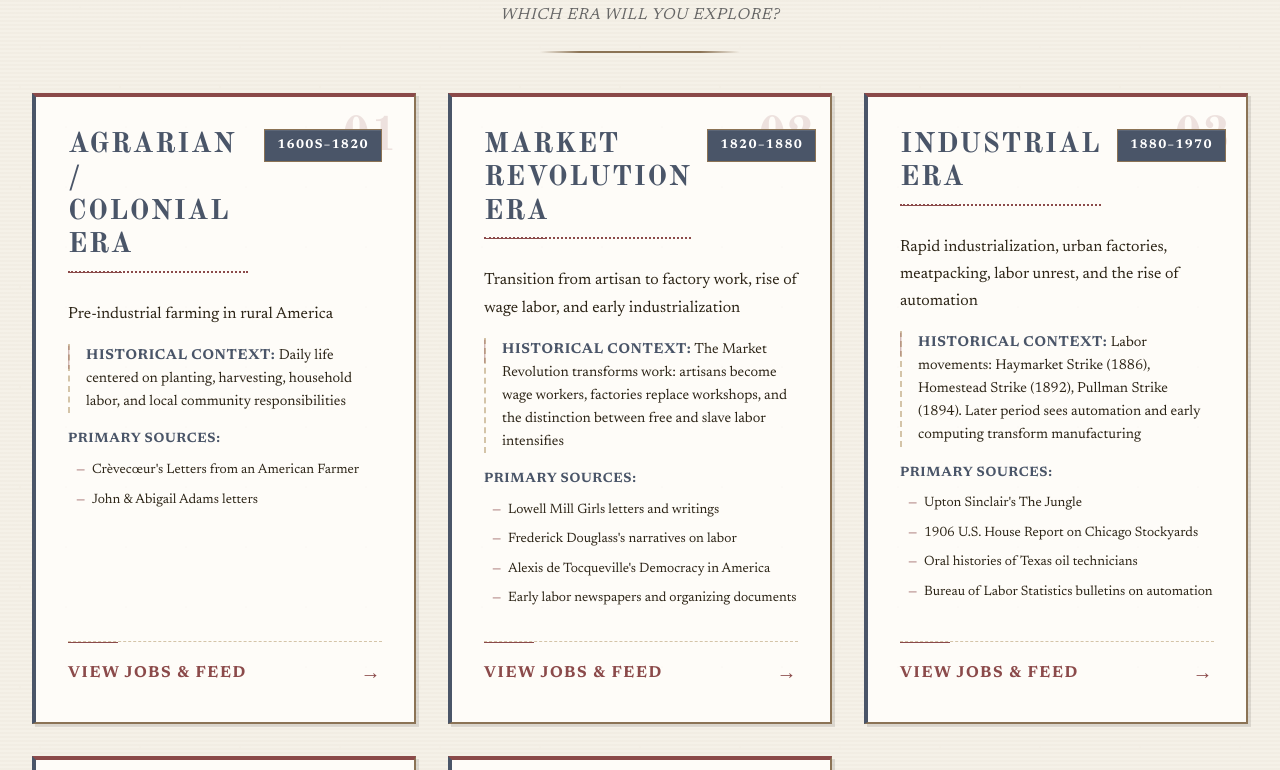
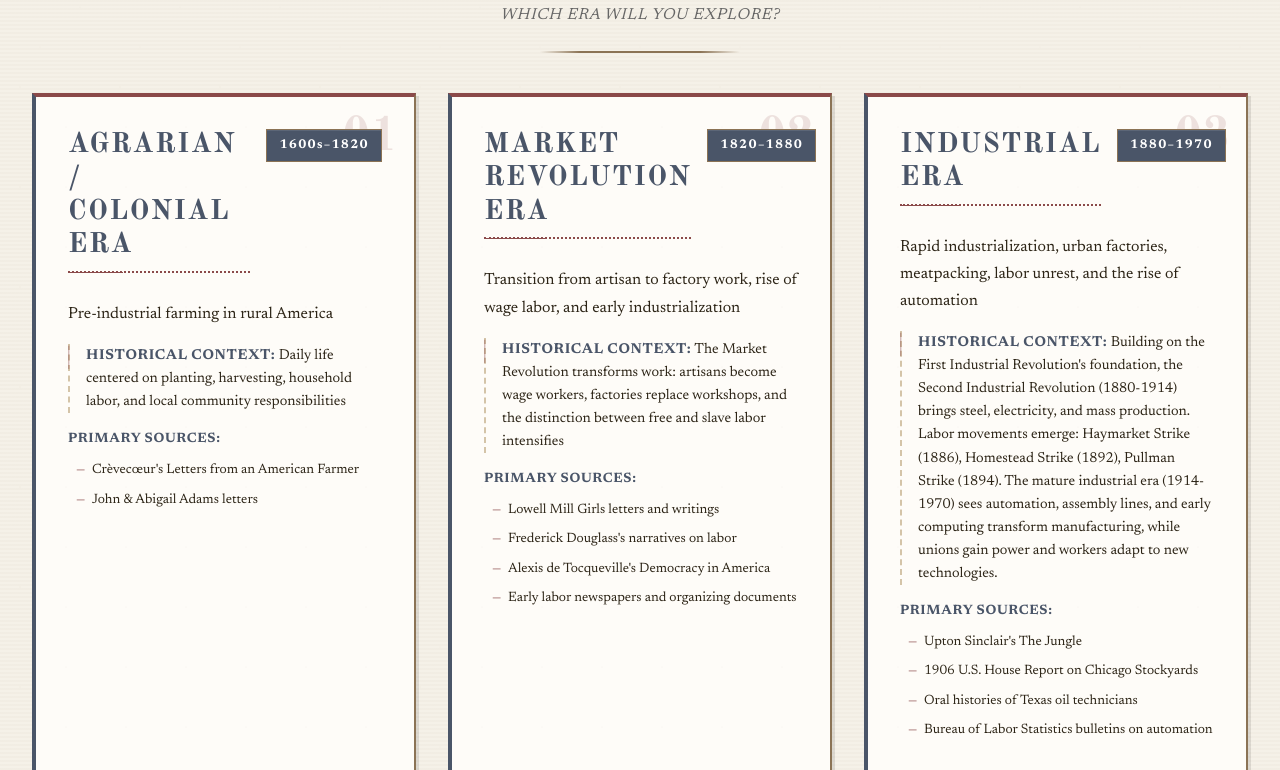
Before and after one commit to casimcdaniels/made-in-america, an Astro site: page / in a window 1280 px wide. Shown: the part 998-1768 px from the top of the page. Built offline with nearby package versions, Linux system fonts and the light colour scheme; Astro itself is replaced by a stand-in of ours; some icons are missing; a web font is replaced by a local one.

Commit message:
add more detail to industrial era historical context

```diff
--- a/src/data/jobs.ts
+++ b/src/data/jobs.ts
@@ -52,7 +52,7 @@ export const eras: Era[] = [
 		name: "Industrial Era",
 		years: "1880–1970",
 		description: "Rapid industrialization, urban factories, meatpacking, labor unrest, and the rise of automation",
-		context: "Labor movements: Haymarket Strike (1886), Homestead Strike (1892), Pullman Strike (1894). Later period sees automation and early computing transform manufacturing",
+		context: "Building on the First Industrial Revolution's foundation, the Second Industrial Revolution (1880-1914) brings steel, electricity, and mass production. Labor movements emerge: Haymarket Strike (1886), Homestead Strike (1892), Pullman Strike (1894). The mature industrial era (1914-1970) sees automation, assembly lines, and early computing transform manufacturing, while unions gain power and workers adapt to new technologies.",
 		primarySources: ["Upton Sinclair's The Jungle", "1906 U.S. House Report on Chicago Stockyards", "Oral histories of Texas oil technicians", "Bureau of Labor Statistics bulletins on automation"]
 	},
 	{
--- a/src/pages/[era]/index.astro
+++ b/src/pages/[era]/index.astro
@@ -167,7 +167,6 @@ if (!eraData) {
 		border-radius: 0;
 		display: inline-block;
 		font-family: 'Newsreader', 'Times New Roman', serif;
-		text-transform: uppercase;
 		letter-spacing: 0.15em;
 		font-weight: 700;
 		margin-top: 0.5rem;
--- a/src/pages/index.astro
+++ b/src/pages/index.astro
@@ -576,7 +576,6 @@ const totalEras = eras.length;
 		white-space: nowrap;
 		font-weight: 700;
 		font-family: 'Newsreader', 'Times New Roman', serif;
-		text-transform: uppercase;
 		letter-spacing: 0.1em;
 		box-shadow: inset 0 1px 0 rgba(255, 255, 255, 0.1);
 	}
```
